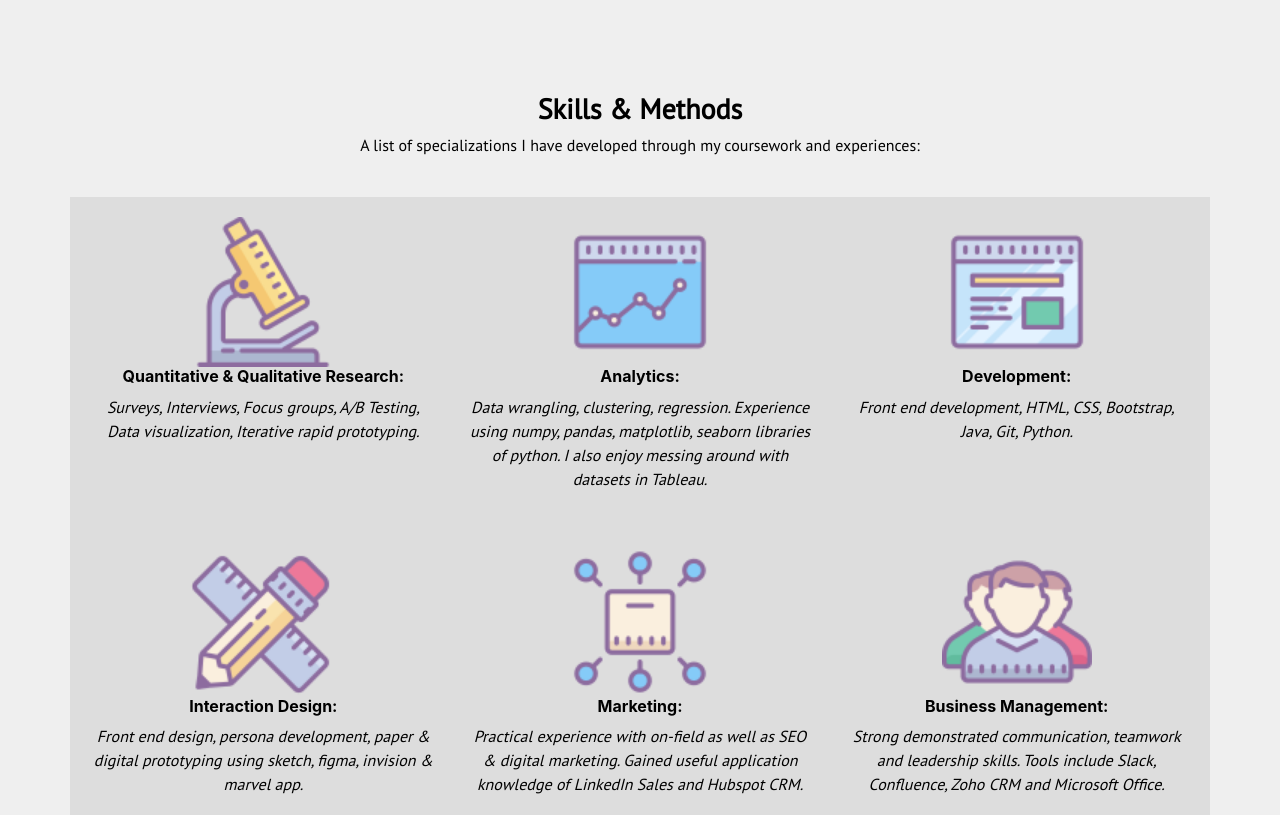
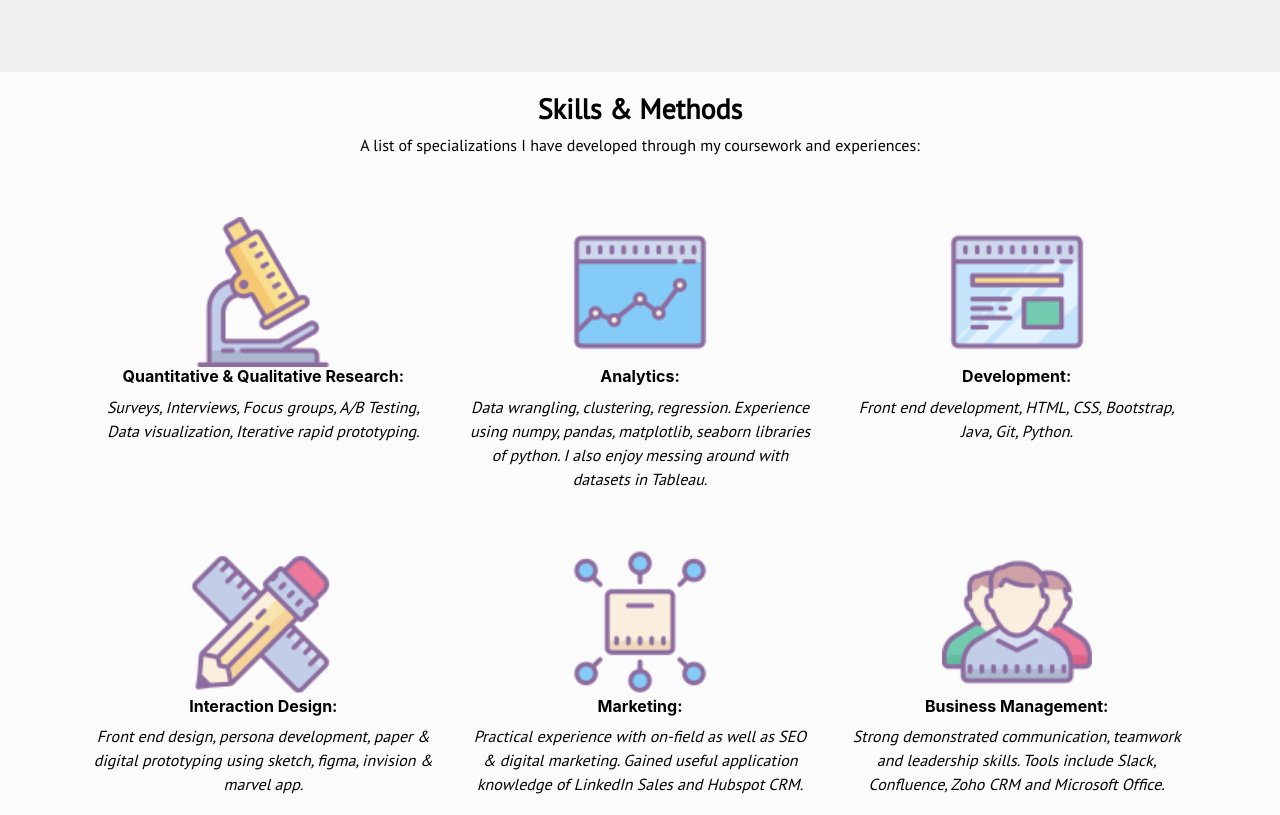
Before and after one commit to anayjain13/remember-me, a plain HTML site: page landing.html in a window 1280 px wide. Shown: the part 1071-1886 px from the top of the page. Drawn offline with nearby package versions, Linux system fonts and the light colour scheme; a web font is replaced by a local one.

Commit message:
Fixed background color bullshit

```diff
--- a/main.css
+++ b/main.css
@@ -73,7 +73,7 @@ color: black; }
 
 #Methods {
     padding: 20px;
-    /*background-color: #FBFBFB;*/
+    background-color: #FBFBFB;
 
  }
 
@@ -214,7 +214,7 @@ input[type=submit]:hover {
 /* Add a background color and some padding around the form */
 .container {
     border-radius: 0px;
-    background-color: #ddd;
+    /*background-color: #ddd;*/
     padding: 20px;
 
 }
```
